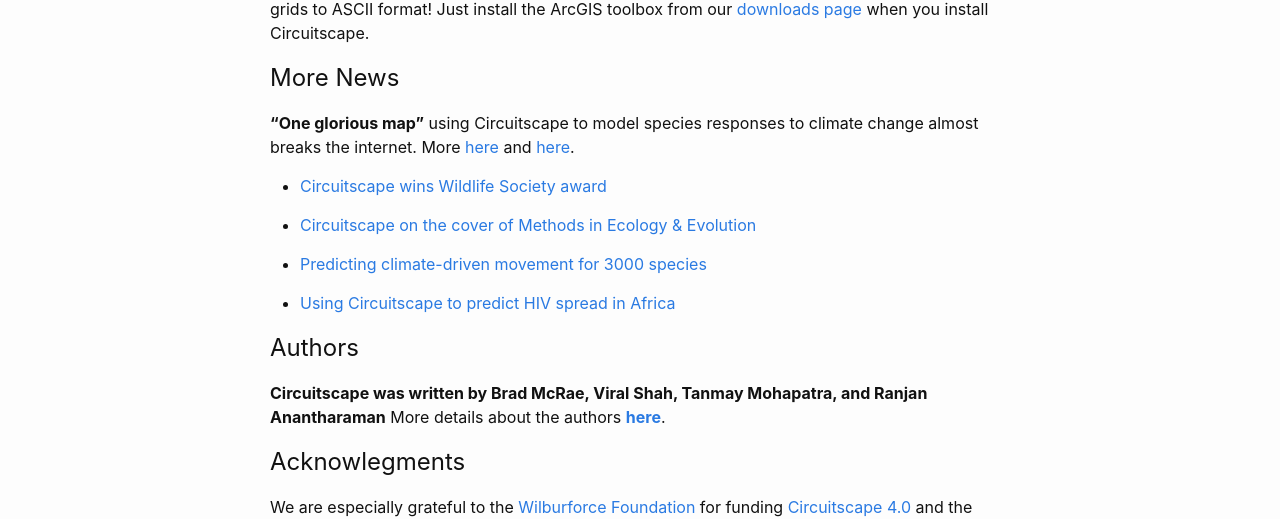
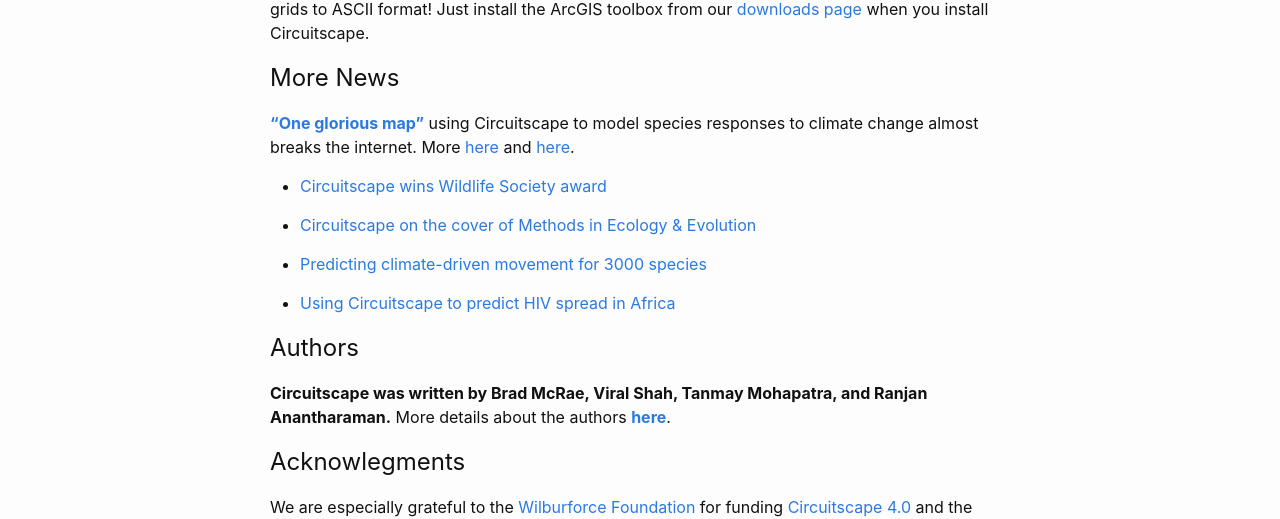
Before and after one commit to Circuitscape/www.circuitscape.org, a Jekyll site: the page built from index.md, in a window 1280 px wide. Shown: the part 993-1512 px from the top of the page. Built offline with Jekyll 4.4.1, drawn with Linux system fonts in a browser that asks for light colours; our own code applies the rules of GitHub Pages for plain Markdown files.

```diff
--- a/index.md
+++ b/index.md
@@ -21,7 +21,7 @@ See the tabs above for more info, downloads, and other connectivity modeling too
 
 ## More News
 
-**"One glorious map"** using Circuitscape to model species responses to climate change almost breaks the internet. More [here](http://blog.nature.org/science/2016/08/19/migration-in-motion-visualizing-species-movements-due-to-climate-change/) and [here](http://www.smithsonianmag.com/smart-news/mesmerizing-animation-shows-where-animals-going-survive-climate-change-180960253/).
+[**"One glorious map"**](http://www.climatecentral.org/news/map-animal-migration-climate-change-20646) using Circuitscape to model species responses to climate change almost breaks the internet. More [here](http://blog.nature.org/science/2016/08/19/migration-in-motion-visualizing-species-movements-due-to-climate-change/) and [here](http://www.smithsonianmag.com/smart-news/mesmerizing-animation-shows-where-animals-going-survive-climate-change-180960253/).
 
 * [Circuitscape wins Wildlife Society award](http://www.circuitscape.org/circuitscape-wins-wildlife-society-award)
 
@@ -33,7 +33,7 @@ See the tabs above for more info, downloads, and other connectivity modeling too
 
 ## Authors
 
-**Circuitscape was written by Brad McRae, Viral Shah, Tanmay Mohapatra, and Ranjan Anantharaman**  More details about the authors [**here**](/about-the-authors.md).
+**Circuitscape was written by Brad McRae, Viral Shah, Tanmay Mohapatra, and Ranjan Anantharaman.**  More details about the authors [**here**](/about-the-authors.md).
 
 ## Acknowlegments
 
```
Also changed, not shown: favicon.ico (added).
